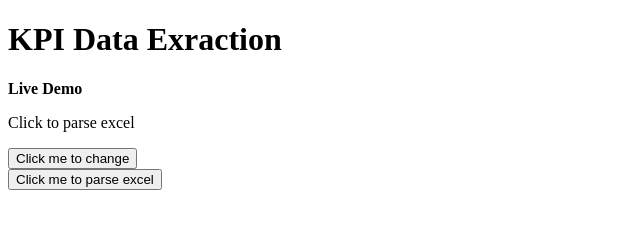
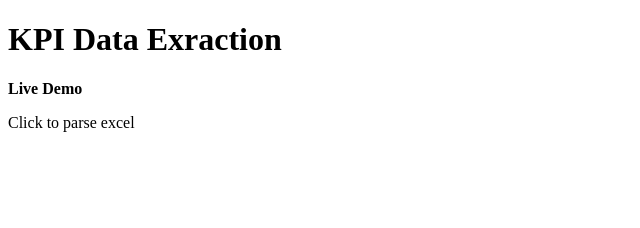
Before and after one commit to ckltennis/kpi5, a website: page index.html in a window 1280 px wide. Shown: the whole page, without its empty margins (0-640 px from the left). Drawn offline with Linux system fonts and the light colour scheme.

Commit message:
try $.get('safetyKpiJsonBase.json');

```diff
--- a/index.html
+++ b/index.html
@@ -17,19 +17,12 @@
 <b>Live Demo</b><br />
 <p>Click to parse excel</p>
 
-<button onclick="myFunction2()">Click me to change</button>
-<br>
-<button onclick="myFunction()">Click me to parse excel</button>
-<p id="demo"></p>
-
 
 
 <script>
-document.write(getKPI())
-
 function myFunction() {
     var x = document.getElementById("myScript").src;
-    document.getElementById("demo").innerHTML = x;
+    document.getElementById("demo").innerHTML = $.get('safetyKpiJsonBase.json');
 }
 
 function myFunction2() {
```
